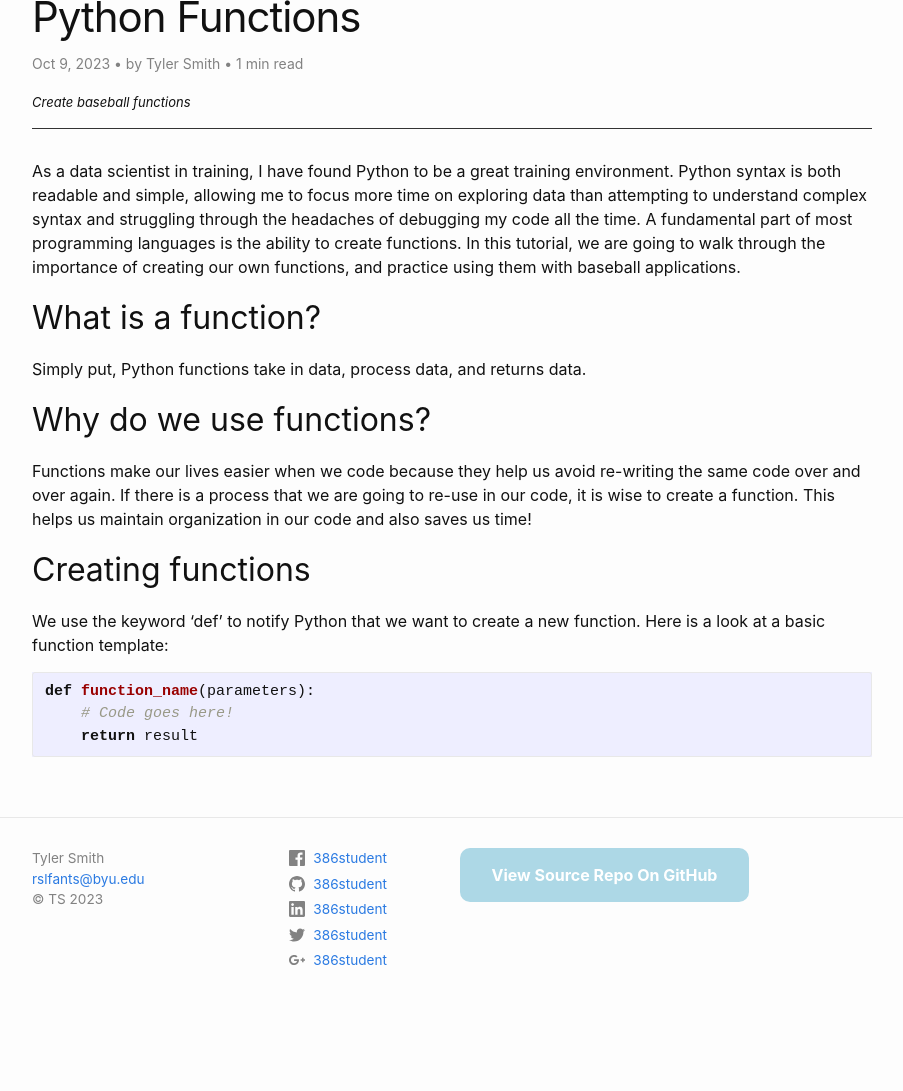
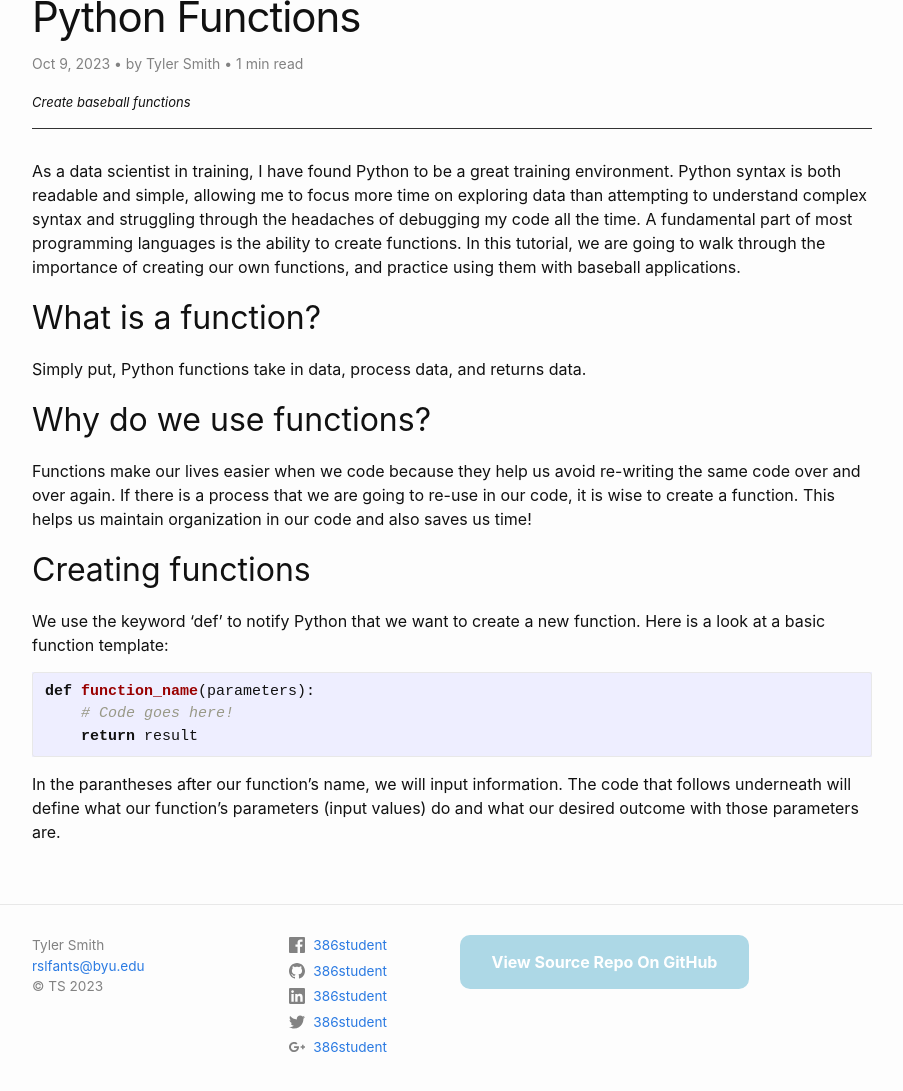
Before and after one commit to tyler-c-smith04/blog, a Jekyll site: the page built from _posts/2023-10-09-python-functions.md, in a window 1280 px wide, cut to the strip 246-1363 px from the top of the page. Shown: the top 1091 px of the strip, without its empty margins (188-1091 px from the left). Built offline with Jekyll 4.4.1, drawn with Linux system fonts in a browser that asks for light colours; comment, search, counter and statistics services are not loaded; before the commit the page ends 1276 px from its top, so only the background shows below that.

Commit message:
Update 2023-10-09-python-functions.md

````diff
--- a/_posts/2023-10-09-python-functions.md
+++ b/_posts/2023-10-09-python-functions.md
@@ -24,3 +24,5 @@ def function_name(parameters):
     # Code goes here!
     return result
 ```
+
+In the parantheses after our function's name, we will input information. The code that follows underneath will define what our function's parameters (input values) do and what our desired outcome with those parameters are.
````
